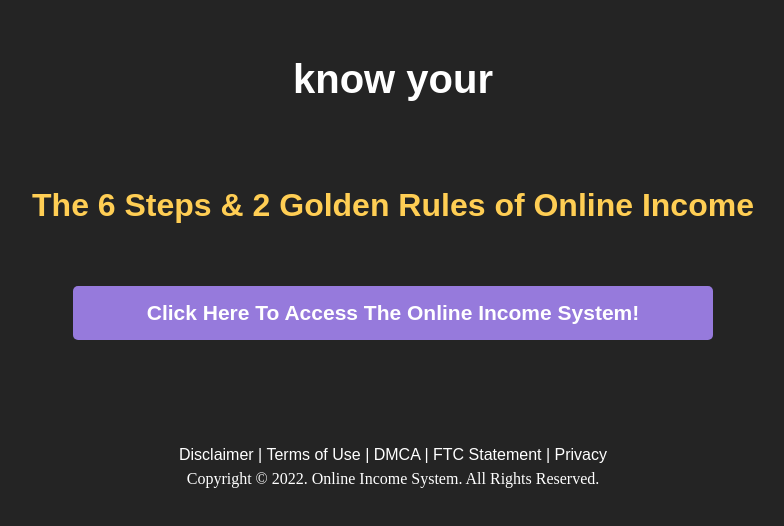
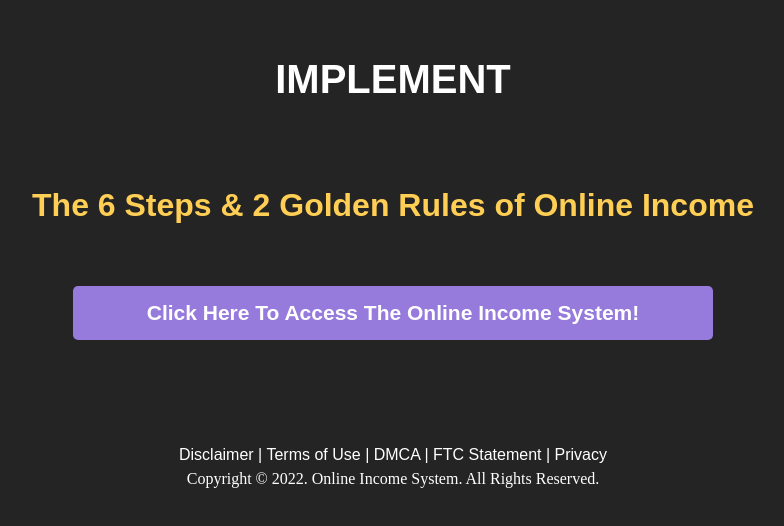
Before and after one commit to oitghq/system, a plain HTML site: page index.html in a window 1280 px wide. Shown: the whole page, without its empty margins (247-1031 px from the left). Drawn offline with nearby package versions, Linux system fonts and the light colour scheme.

Commit message:
Update index.html

```diff
--- a/index.html
+++ b/index.html
@@ -202,7 +202,7 @@ body {
 
 <div class="hero-image">
 <div style="padding-top: 30px"></div>
-<div class="hero-text"><h1>know your</h1>
+<div class="hero-text"><h1>IMPLEMENT</h1>
 <div style="padding-bottom: 30px"></div>
 <div class="headinggap"><span class="buttonheadline1">The 6 Steps & 2 Golden Rules of Online Income</span></div>
 <div style="padding-bottom: 30px"></div>
```
